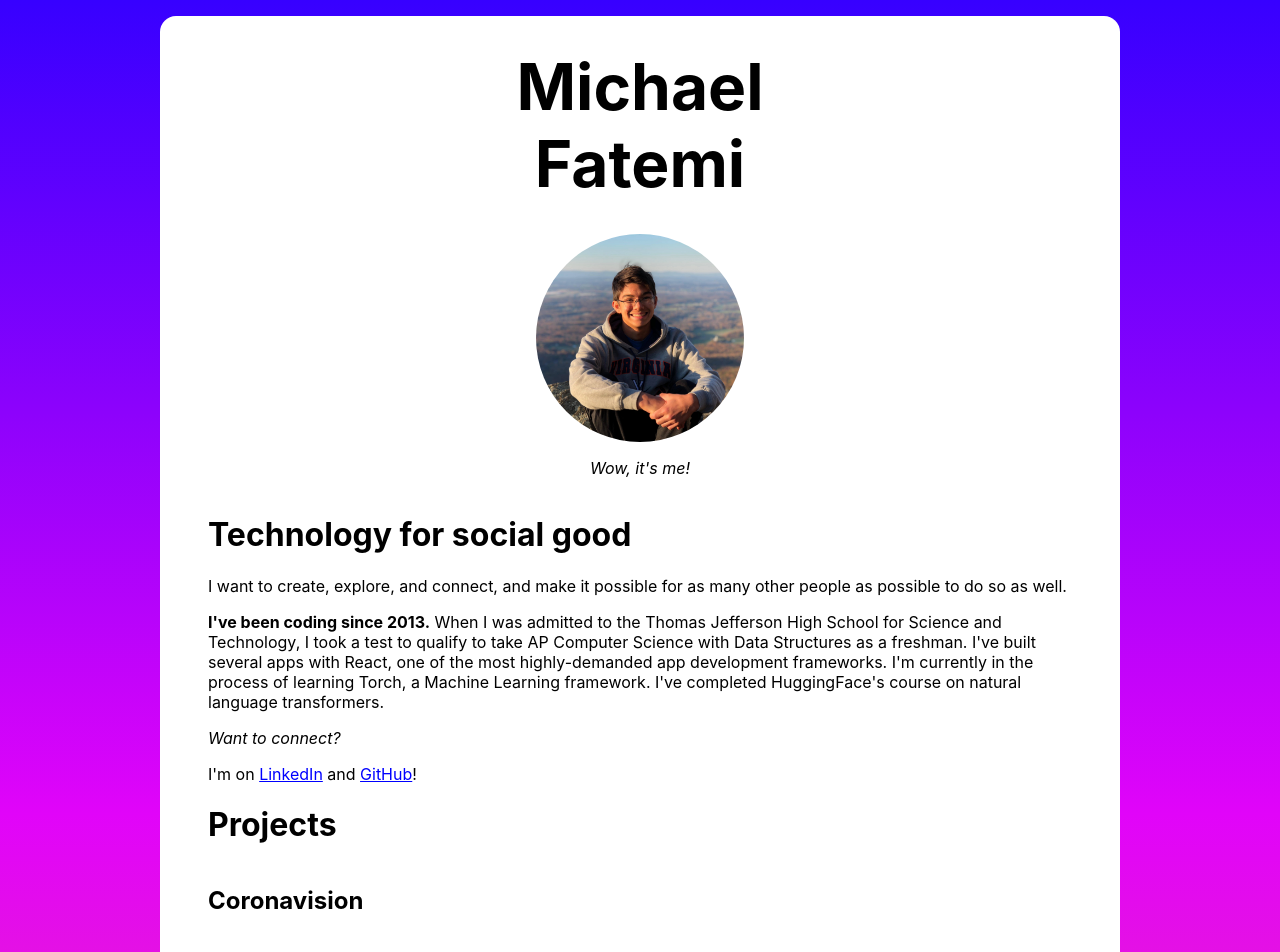
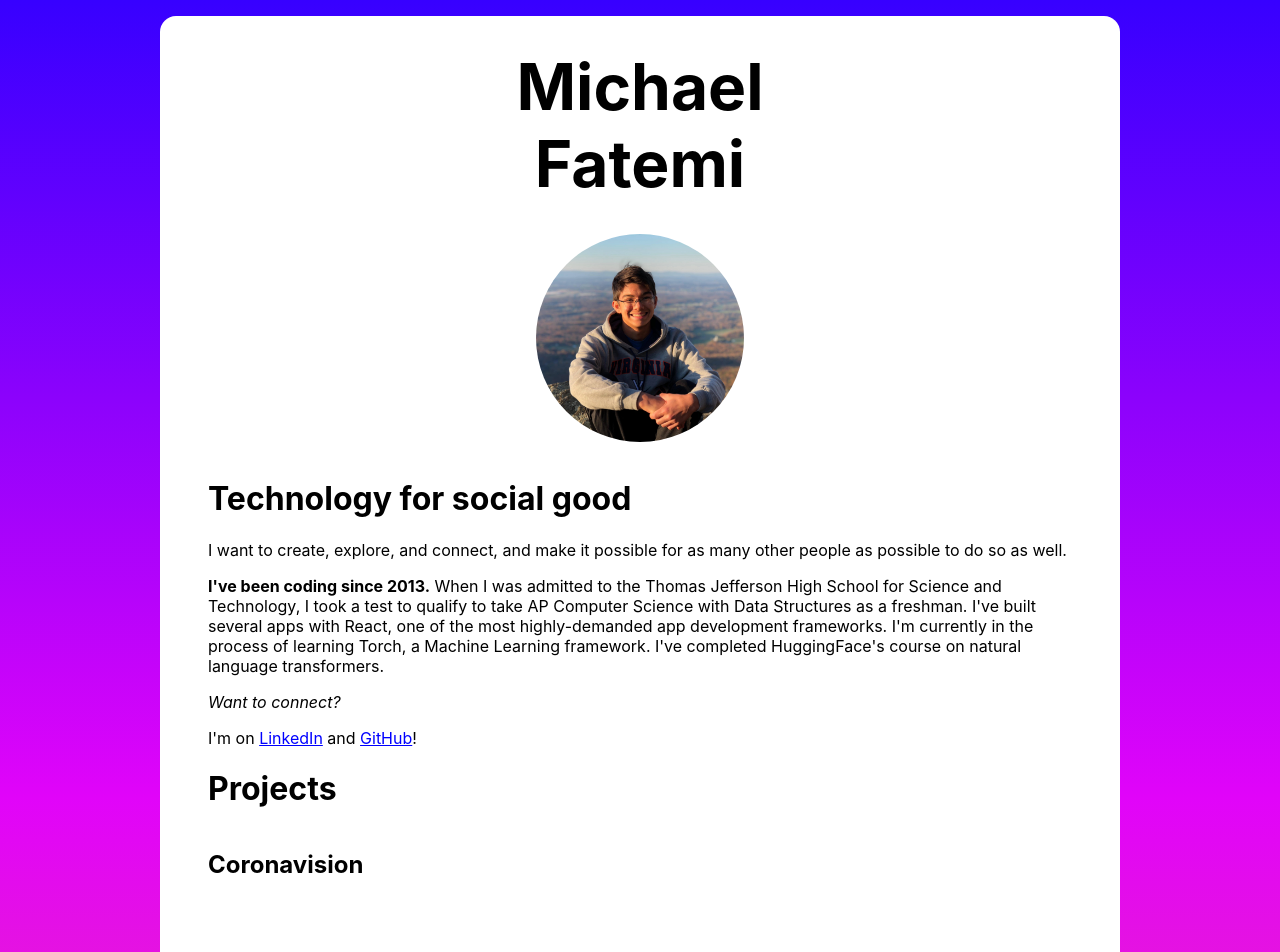
Before and after one commit to myfatemi04/portfolio, a Next.js app: page / in a window 1280 px wide. Shown: the top 952 px of the page. Built offline with nearby package versions, Linux system fonts and the light colour scheme; grey boxes are pictures that could not be loaded.

Commit message:
remove wow it's me

```diff
--- a/components/ProjectModal.tsx
+++ b/components/ProjectModal.tsx
@@ -40,13 +40,14 @@ export default function ProjectModal({ project }: { project: ProjectProps }) {
               display: "flex",
               flexDirection: "column",
 
-              padding: "1rem",
+              padding: "1rem 3rem",
 
               maxWidth: "min(calc(100vw - 2rem), 60rem)",
               maxHeight: "100%",
 
+              border: "1px solid lightgrey",
+              borderRadius: "1rem",
               backgroundColor: "white",
-              borderRadius: "1rem",
               boxShadow: "0.25rem 0.25rem 0.125rem rgba(100, 100, 100, 0.5)",
             }}
             onClick={(e) => e.stopPropagation()}
--- a/components/Whitebox.tsx
+++ b/components/Whitebox.tsx
@@ -1,6 +1,6 @@
 import { ReactNode } from "react";
 
-const sidePadding = "2rem";
+const sidePadding = "3rem";
 const absoluteMinWidth = `calc(100vw - 2 * ${sidePadding})`;
 const minWidth = `min(${absoluteMinWidth}, 30rem)`;
 const maxWidth = `min(${absoluteMinWidth}, 60rem)`;
--- a/pages/index.tsx
+++ b/pages/index.tsx
@@ -42,13 +42,8 @@ export default function MainPage({ projects }: { projects: ProjectProps[] }) {
           padding: "1rem",
         }}
       />
-      <em>Wow, it's me!</em>
-      <div
-        style={{
-          padding: "1rem",
-          color: "black",
-        }}
-      >
+      {/*<em>Wow, it's me!</em>*/}
+      <div>
         <SocialGood />
         <WantToConnect />
         <h1>Projects</h1>
```
